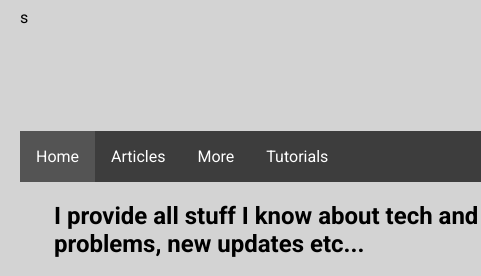
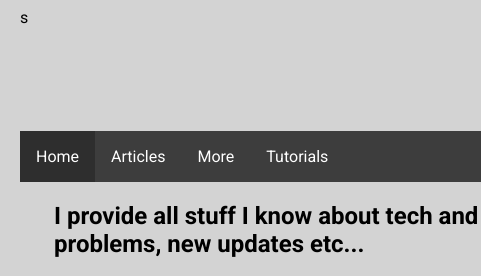
Before and after one commit to ahamed-rumi/ahamed-rumi-tech, a plain HTML site: page index.html in a window 1280 px wide. Shown: the top 276 px of the page, 0-481 px from the left. Drawn offline with Linux system fonts and the light colour scheme.

Commit message:
Add files via upload

```diff
--- a/stylesindex.css
+++ b/stylesindex.css
@@ -47,7 +47,7 @@ hr {
 }
 
 .active {
-        background-color: hsl(0, 0%, 33%);
+        background-color: hsl(0, 0%, 18%);
 }
 
 li a {
```
